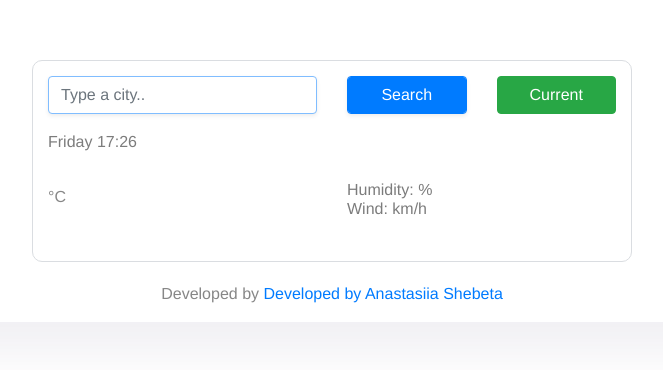
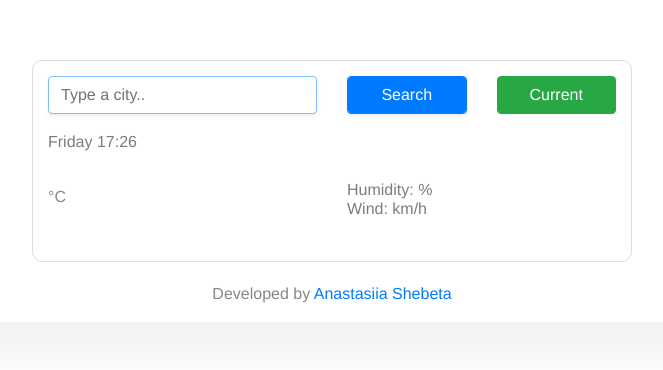
Before and after one commit to Stacy-Sh/my_Weather_app1, a plain HTML site: page index.html in a window 1280 px wide. Shown: the whole page, without its empty margins (308-971 px from the left). Drawn offline with nearby package versions, Linux system fonts and the light colour scheme; no server answers.

Commit message:
Change footer

```diff
--- a/index.html
+++ b/index.html
@@ -70,10 +70,9 @@
         </div>
       </div>
     </div>
-    <footer>
-       Developed by
+    <footer>  Developed by
    <a href=https://github.com/Stacy-Sh/my_Weather_app1>
-    Developed by Anastasiia Shebeta
+     Anastasiia Shebeta
   </a>
   </footer>
     <script src="script.js"></script>
```
